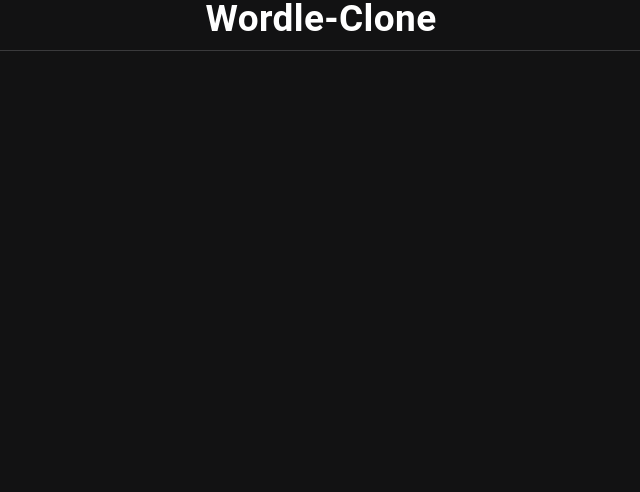
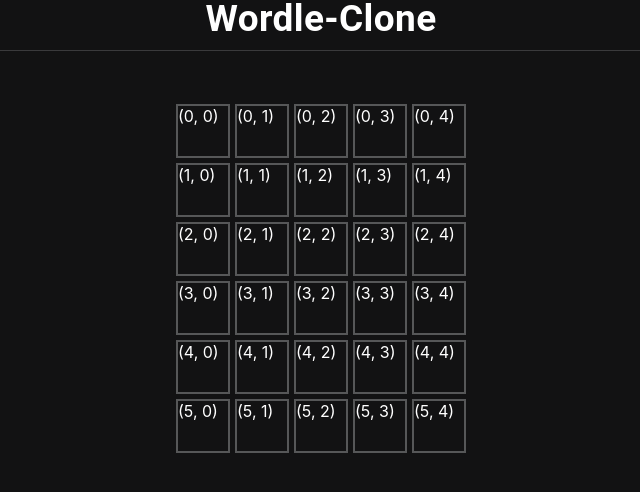
Before and after one commit to ajtheengineer/wordle-clone, a React (Create React App) app: page / in a window 1280 px wide. Shown: the top 492 px of the page, without its empty margins (319-959 px from the left). Built offline with nearby package versions, Linux system fonts and the light colour scheme.

Commit message:
Add grid component
This contains all the tiles on our game.

```diff
--- a/src/App.js
+++ b/src/App.js
@@ -1,11 +1,15 @@
-import logo from './logo.svg';
 import './app.css';
+import Grid from './components/grid.js';
 import Header from './components/header.js';
 
 function App() {
+  const width = 5
+  const height = 6
+
   return (
     <div className="app-container">
       <Header />
+      <Grid width={width} height={height} />
     </div>
   );
 }
--- /dev/null
+++ b/src/components/grid.js
@@ -0,0 +1,18 @@
+import "./grid.scss";
+
+export default function Grid(props) {
+  const tiles = [...Array(props.height).keys()].map((i, _) =>
+    <div className="row" key={`${i}`}>
+      {[...Array(props.width).keys()].map((j, _) => {
+        return (<div className="tile" key={`${i}-${j}`}>{`(${i}, ${j})`}</div>)
+      })}
+    </div>
+  )
+  return (
+    <div className="grid-container">
+      <div className="tiles-container">
+        {tiles}
+      </div>
+    </div>
+  )
+}
--- /dev/null
+++ b/src/components/grid.scss
@@ -0,0 +1,31 @@
+.tile {
+  color: white;
+}
+
+.grid-container {
+  margin-top: 50px;
+  display: flex;
+  flex-direction: column;
+  align-items: center;
+  justify-content: center;
+
+  .tiles-container {
+    width: 500px;
+    display: flex;
+    flex-direction: column;
+    align-items: center;
+    justify-content: center;
+
+    .row {
+      display: flex;
+      flex-direction: row;
+
+      .tile {
+        margin: 2.5px;
+        height: 50px;
+        width: 50px;
+        border: 2px solid #565758;
+      }
+    }
+  }
+}
```
